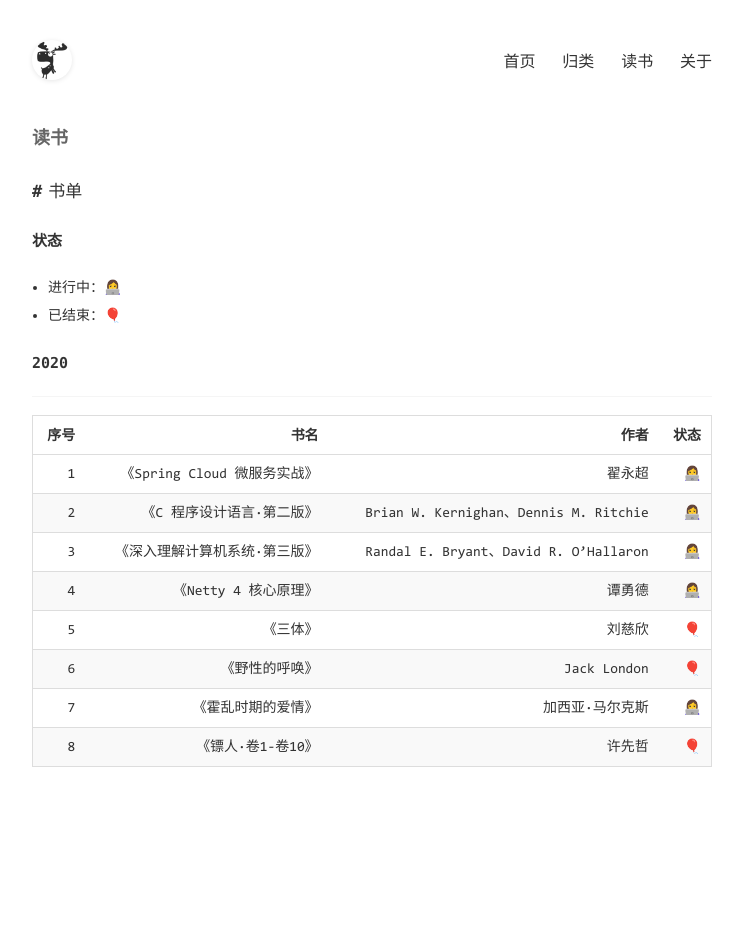
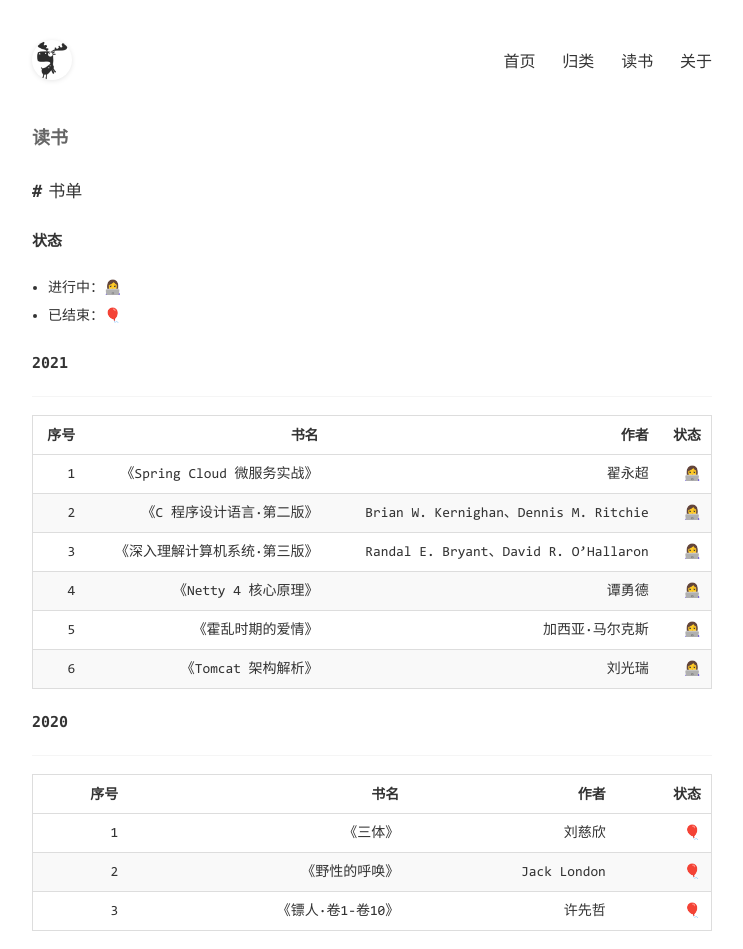
Before and after one commit to Suomea/Suomea.github.io, a Jekyll site: the page built from pages/books.md, in a window 1280 px wide. Shown: the whole page, without its empty margins (268-1011 px from the left). Built offline with Jekyll 4.4.1, drawn with Linux system fonts in a browser that asks for light colours; before the commit the page ends 900 px from its top, so only the background shows below that.

Commit message:
:tada: 更新读书。

```diff
--- a/pages/books.md
+++ b/pages/books.md
@@ -8,7 +8,7 @@ title: 读书
 - 进行中：👩‍💻
 - 已结束：🎈
 
-### 2020
+### 2021
 -----------------
 
 | 序号 |   书名   |   作者    |  状态 |
@@ -17,7 +17,15 @@ title: 读书
 | 2 | 《C 程序设计语言·第二版》 |  Brian W. Kernighan、Dennis M. Ritchie  |  👩‍💻 |
 | 3 | 《深入理解计算机系统·第三版》 | Randal E. Bryant、David R. O'Hallaron  | 👩‍💻 |
 | 4 | 《Netty 4 核心原理》 | 谭勇德  | 👩‍💻 |
-| 5 | 《三体》 | 刘慈欣  | 🎈 |
-| 6 | 《野性的呼唤》 | Jack London | 🎈 |
-| 7 | 《霍乱时期的爱情》 | 加西亚·马尔克斯 | 👩‍💻 |
-| 8 | 《镖人·卷1-卷10》 | 许先哲 | 🎈 |
+| 5 | 《霍乱时期的爱情》 | 加西亚·马尔克斯 | 👩‍💻 |
+| 6 | 《Tomcat 架构解析》 | 刘光瑞 | 👩‍💻 |
+
+
+### 2020
+-----------------
+
+| 序号 |   书名   |   作者    |  状态 |
+| ---: | ---: | ---: | ---: |
+| 1 | 《三体》 | 刘慈欣  | 🎈 |
+| 2 | 《野性的呼唤》 | Jack London | 🎈 |
+| 3 | 《镖人·卷1-卷10》 | 许先哲 | 🎈 |
```
